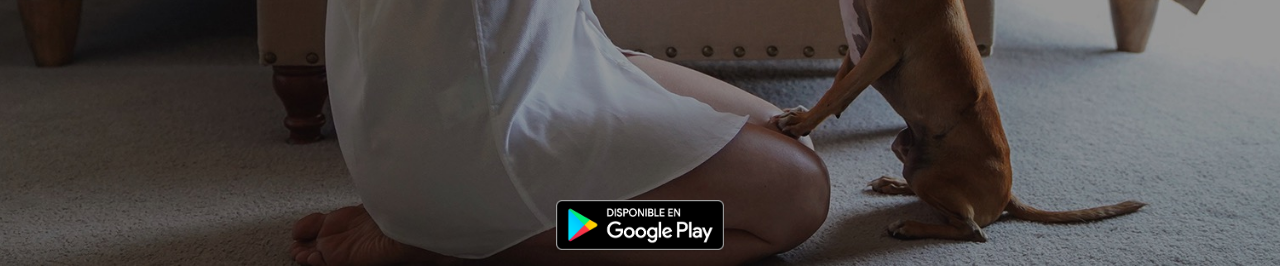
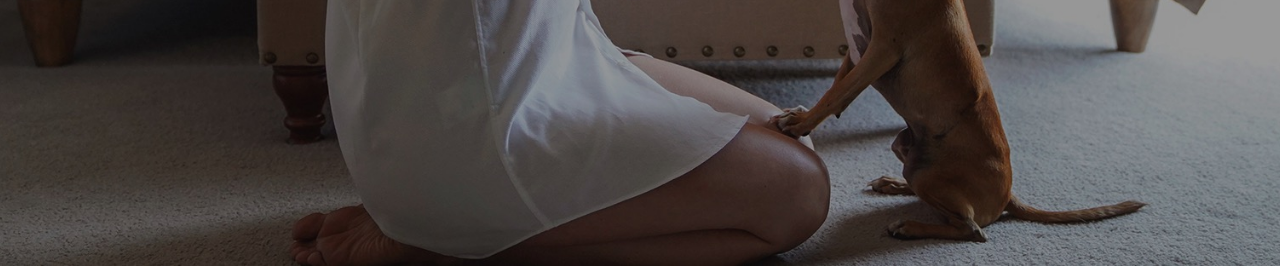
Before and after one commit to geekecuador/infotiendaecuador, a Django app: page / in a window 1280 px wide. Shown: the part 534-800 px from the top of the page. Run offline with Django 3.2, Linux system fonts and the light colour scheme; data that the repository does not hold is empty; parts of the project's set-up code (start-up, migrations or seed data) failed here and were passed over; some libraries are stand-ins or nearby versions.

Commit message:
changes 2019

```diff
--- a/infotienda/models.py
+++ b/infotienda/models.py
@@ -15,6 +15,7 @@ class ConfiguracioSitio(SingletonModel):
     facebook = models.URLField(blank=True)
     twitter = models.URLField(blank=True)
     instagram = models.URLField(blank=True)
+    whatsapp = models.URLField(blank=True)
     meta_description = models.TextField(blank=True)
     meta_author = models.CharField(max_length=100, blank=True)
     meta_keywords = models.CharField(max_length=200, blank=True)
--- a/infotienda/views.py
+++ b/infotienda/views.py
@@ -1,3 +1,5 @@
+import random
+
 from django.contrib.postgres.search import SearchVector
 from django.http import JsonResponse
 from django.shortcuts import render, redirect
@@ -12,7 +14,7 @@ from infotienda.models import Canton, Categorias, Subcategorias, Local, Configur
 def constant():
     valores = {}
     configuracion = ConfiguracioSitio.objects.get()
-    categorias = Categorias.objects.all()
+    categorias = Categorias.objects.all().order_by('nombre')
     categorias_count = categorias.count()
     subcategorias_count = Subcategorias.objects.count()
     locals = Local.objects.count()
@@ -25,6 +27,7 @@ def constant():
     valores["configuracion"] = configuracion
     valores["ciudades"] = ciudades
     valores["provincias"] = provincias
+    valores["random"] =  random.randint(100,1000)*5
     return valores
 
 
--- a/templates/index.html
+++ b/templates/index.html
@@ -115,11 +115,11 @@
 {#        </a>#}
 
 
-
-        <a class="btn" href="https://play.google.com/store/apps/details?id=com.infotienda.app&hl=es_EC" target="_blank">
-            <img src="{% static 'images/play.png'%}" alt="" height="50px">
-
-        </a>
+{#        icono google play#}
+{#        <a class="btn" href="https://play.google.com/store/apps/details?id=com.infotienda.app&hl=es_EC" target="_blank">#}
+{#            <img src="{% static 'images/play.png'%}" alt="" height="50px">#}
+{#           #}
+{#        </a>#}
 
 
 
```
Also changed, not shown: templates/listing/template.html (+4 -4 lines).
